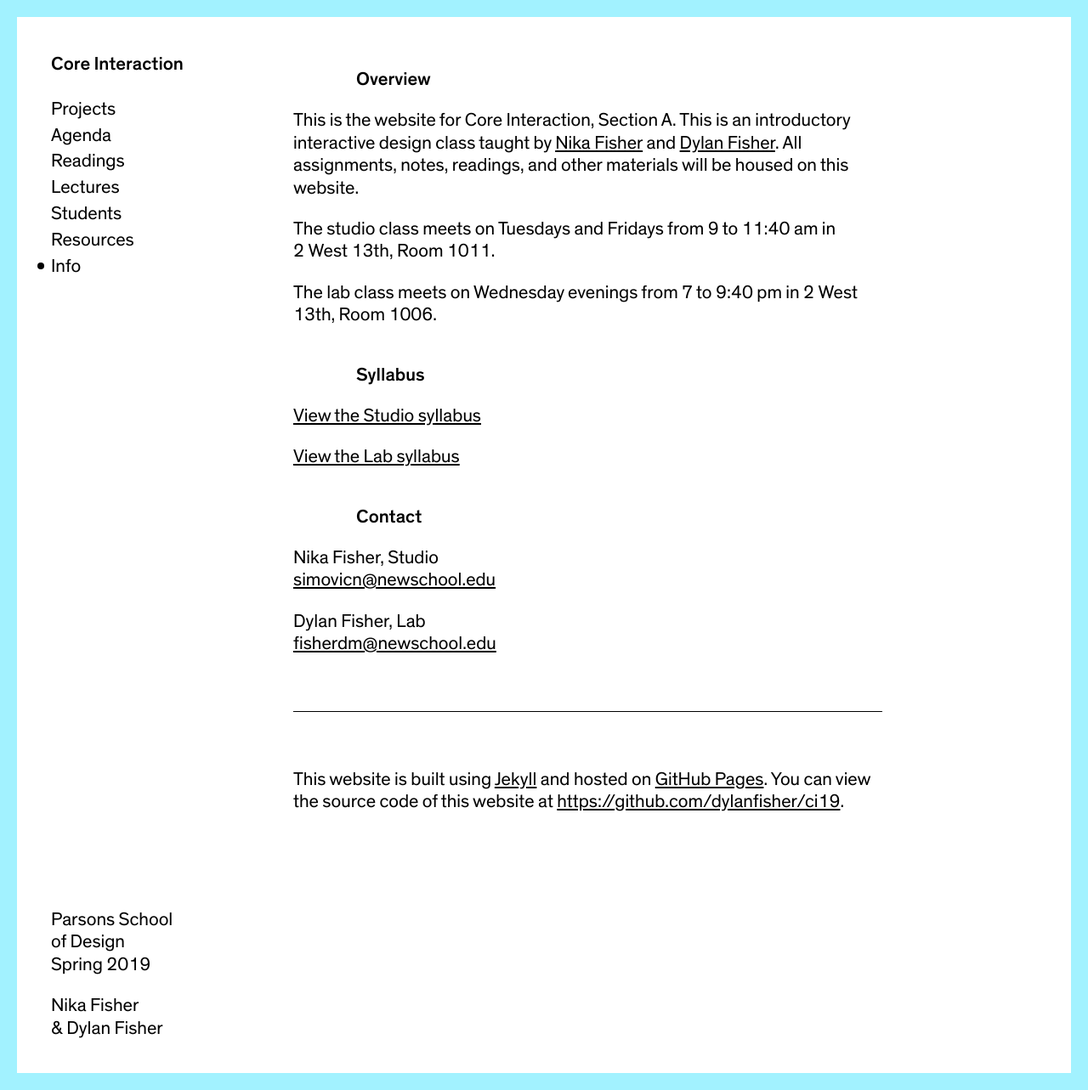
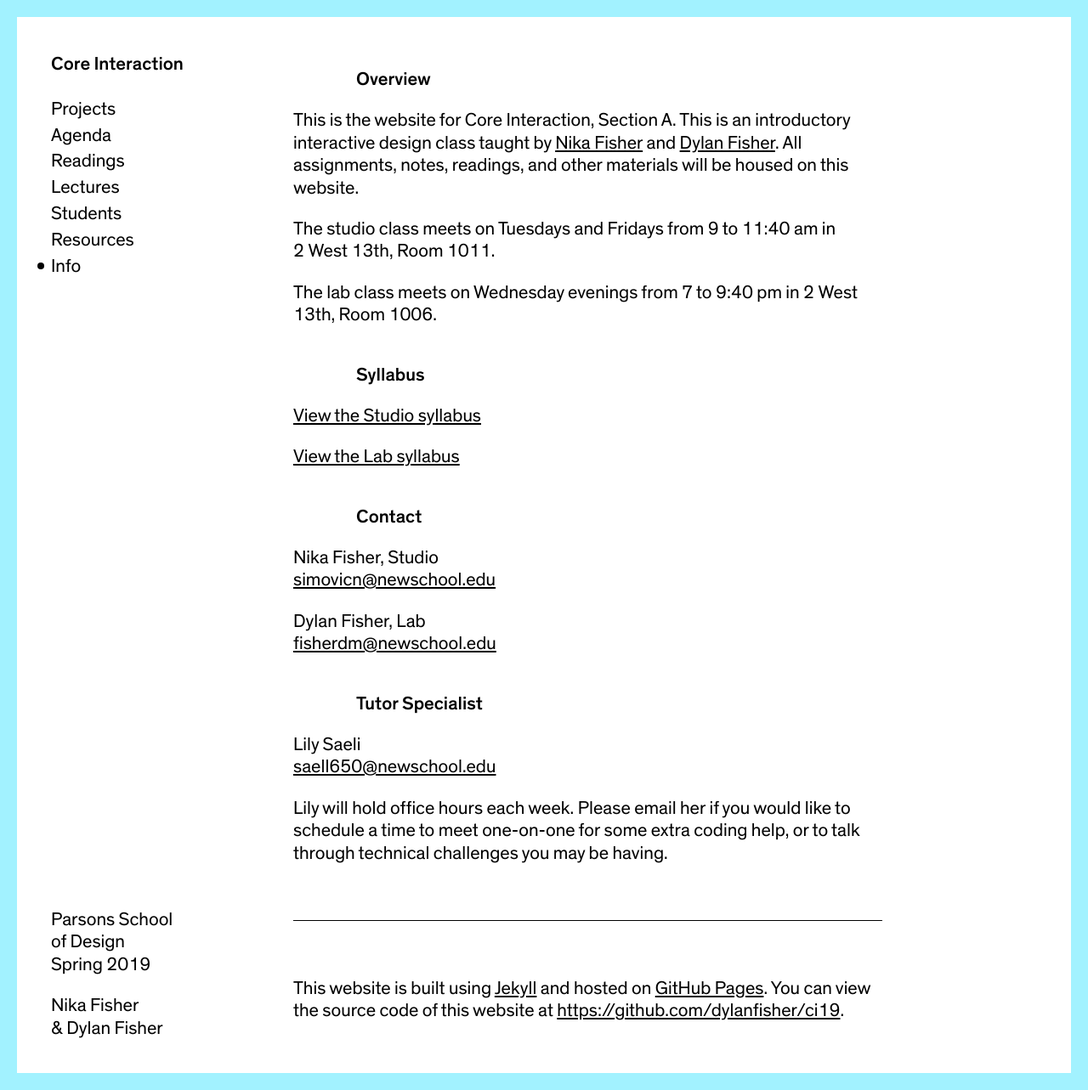
Before and after one commit to dylanfisher/ci19, a Jekyll site: the page built from info.html, in a window 1280 px wide and 1283 px high. Shown: the whole window at 85% size. Built offline with Jekyll 4.4.1, drawn with Linux system fonts in a browser that asks for light colours.

Commit message:
Add TA to info page

```diff
--- a/info.html
+++ b/info.html
@@ -21,6 +21,12 @@ permalink: /info/index.html
 <p>Nika Fisher, Studio<br><a href="mailto:simovicn@newschool.edu">simovicn@newschool.edu</a></p>
 <p>Dylan Fisher, Lab<br><a href="mailto:fisherdm@newschool.edu">fisherdm@newschool.edu</a></p>
 
+<h3>Tutor Specialist</h3>
+
+<p>Lily Saeli<br><a href="mailto:saell650@newschool.edu">saell650@newschool.edu</a></p>
+<p>Lily will hold office hours each week. Please email her if you would like to schedule a time to meet one-on-one for some extra
+coding help, or to talk through technical challenges you may be having.</p>
+
 <hr>
 
 <p>This website is built using <a href="https://jekyllrb.com/">Jekyll</a> and hosted on <a href="https://pages.github.com/">GitHub Pages</a>. You can view the source code of this website at <a href="https://github.com/dylanfisher/ci19">https://github.com/dylanfisher/ci19</a>.</p>
```
Also changed, not shown: _agendas/week-2.md (+2 -0 lines), _lectures/lab/html-quiz.md (added, +48 -0 lines).
